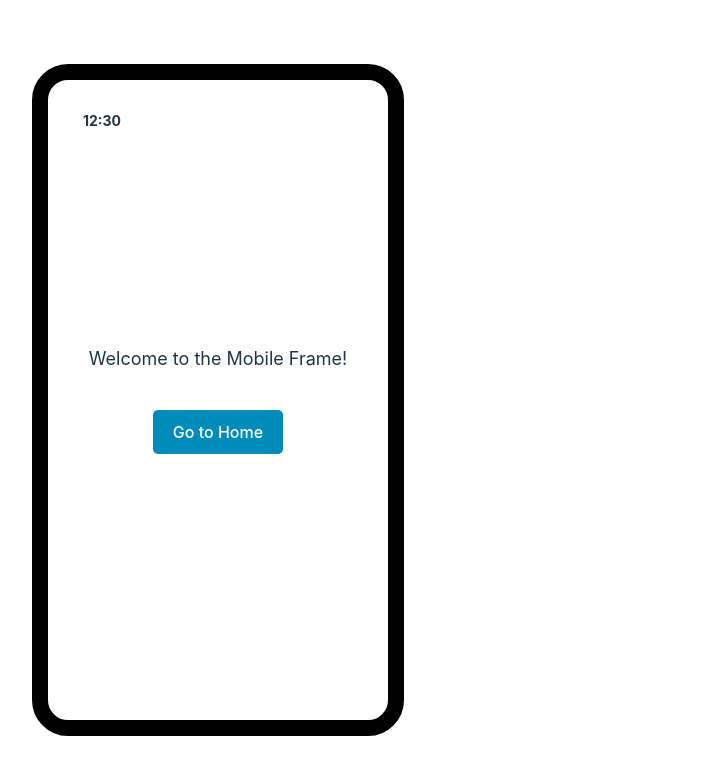
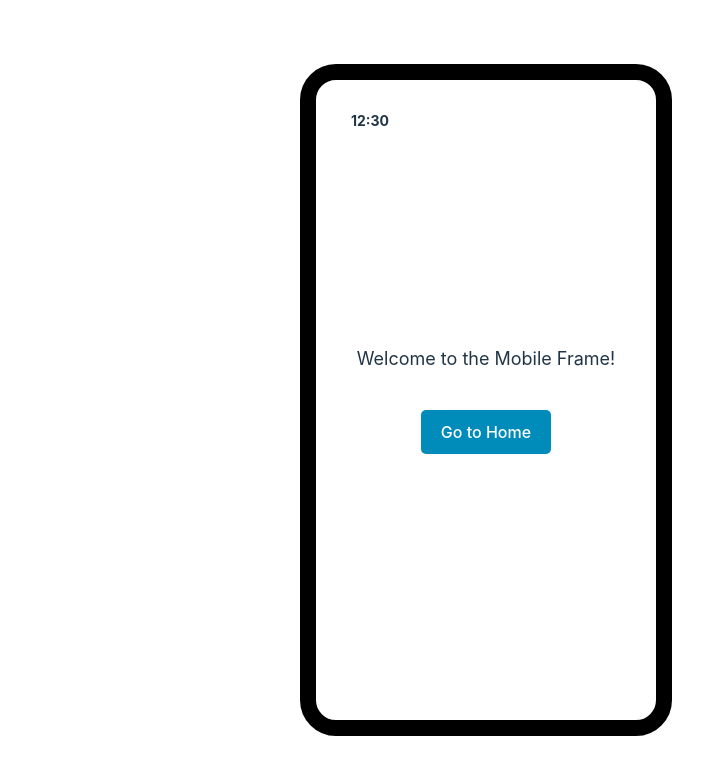
Before and after one commit to HaoZ9801/worldfund, a React (Vite) app: page / in a window 1280 px wide. Shown: the top 774 px of the page, without its empty margins (154-857 px from the left). Built offline with nearby package versions, Linux system fonts and the light colour scheme.

Commit message:
Putted center

```diff
--- a/src/Components/Frame/Frame.css
+++ b/src/Components/Frame/Frame.css
@@ -1,3 +1,12 @@
+/* Container for the mobile frame */
+body, html {
+  height: 100%;
+  margin: 0;
+  display: flex;
+  justify-content: center;
+  align-items: center;
+}
+
 /* Container for the mobile frame */
 .mobile-frame {
   width: 300px;
@@ -6,12 +15,10 @@
   border-radius: 36px;
   background-color: #fff;
   position: relative;
-    margin: auto;
   padding: 20px;
   display: flex;
   flex-direction: column;
   justify-content: space-between;
-    margin-left: 50%;
 }
 
   /* Header: top bar like on a phone */
```
Lines whose indentation alone changed are shown as unchanged.
